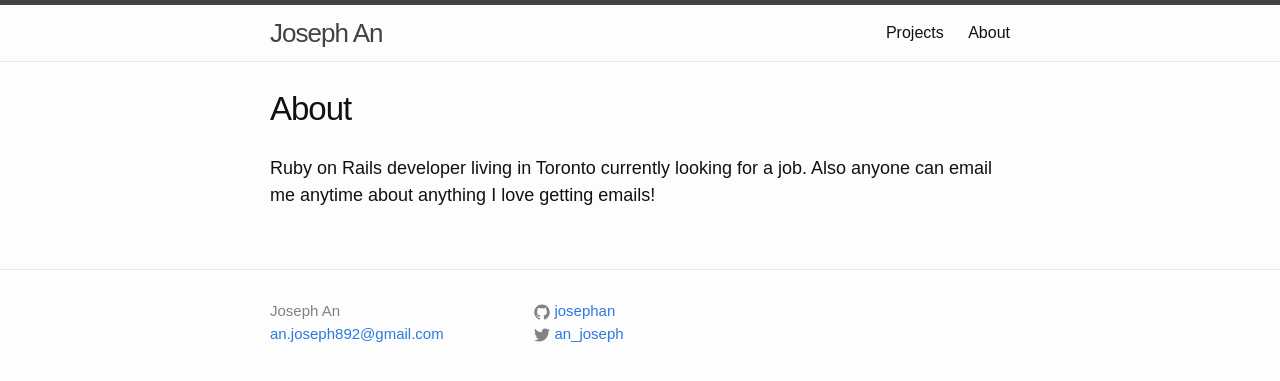
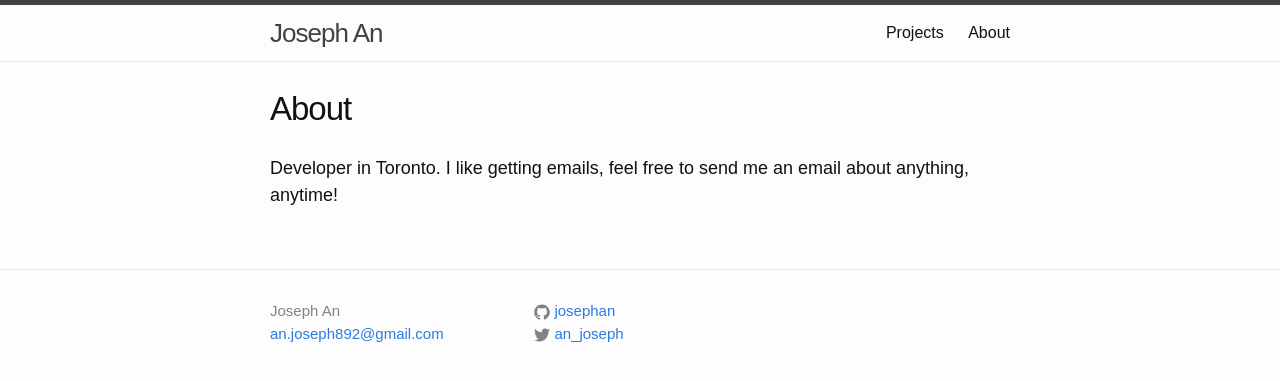
Before and after one commit to josephan/josephan.github.io, a Jekyll site: the page built from about.md, in a window 1280 px wide. Shown: the top 381 px of the page. Built offline with Jekyll 4.4.1, drawn with Linux system fonts in a browser that asks for light colours.

Commit message:
edit about.md

```diff
--- a/about.md
+++ b/about.md
@@ -4,4 +4,4 @@ title: About
 permalink: /about/
 ---
 
-Ruby on Rails developer living in Toronto currently looking for a job. Also anyone can email me anytime about anything I love getting emails!
+Developer in Toronto. I like getting emails, feel free to send me an email about anything, anytime!
```
